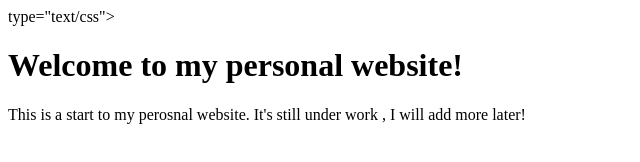
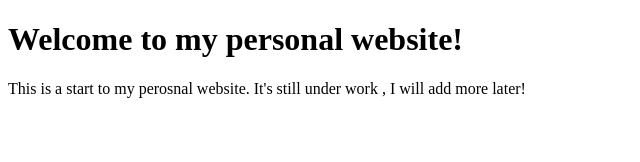
Before and after one commit to dharsan-r/personal-website, a plain HTML site: page index.html in a window 1280 px wide. Shown: the whole page, without its empty margins (0-640 px from the left). Drawn offline with Linux system fonts and the light colour scheme.

Commit message:
fixed styling error

```diff
--- a/index.html
+++ b/index.html
@@ -2,7 +2,7 @@
 <html lang="="en">
 <head>
     <title> Dharsan Ravindran </title>
-    <link href="style.css" rel="sylesheet"> type="text/css">
+    <link href="style.css" rel="sylesheet" type ="text/css">
 </head>
 
 <body>
--- a/style.css
+++ b/style.css
@@ -0,0 +1,6 @@
+*
+{
+
+    margin: 0;
+    padding:0;
+}
```
